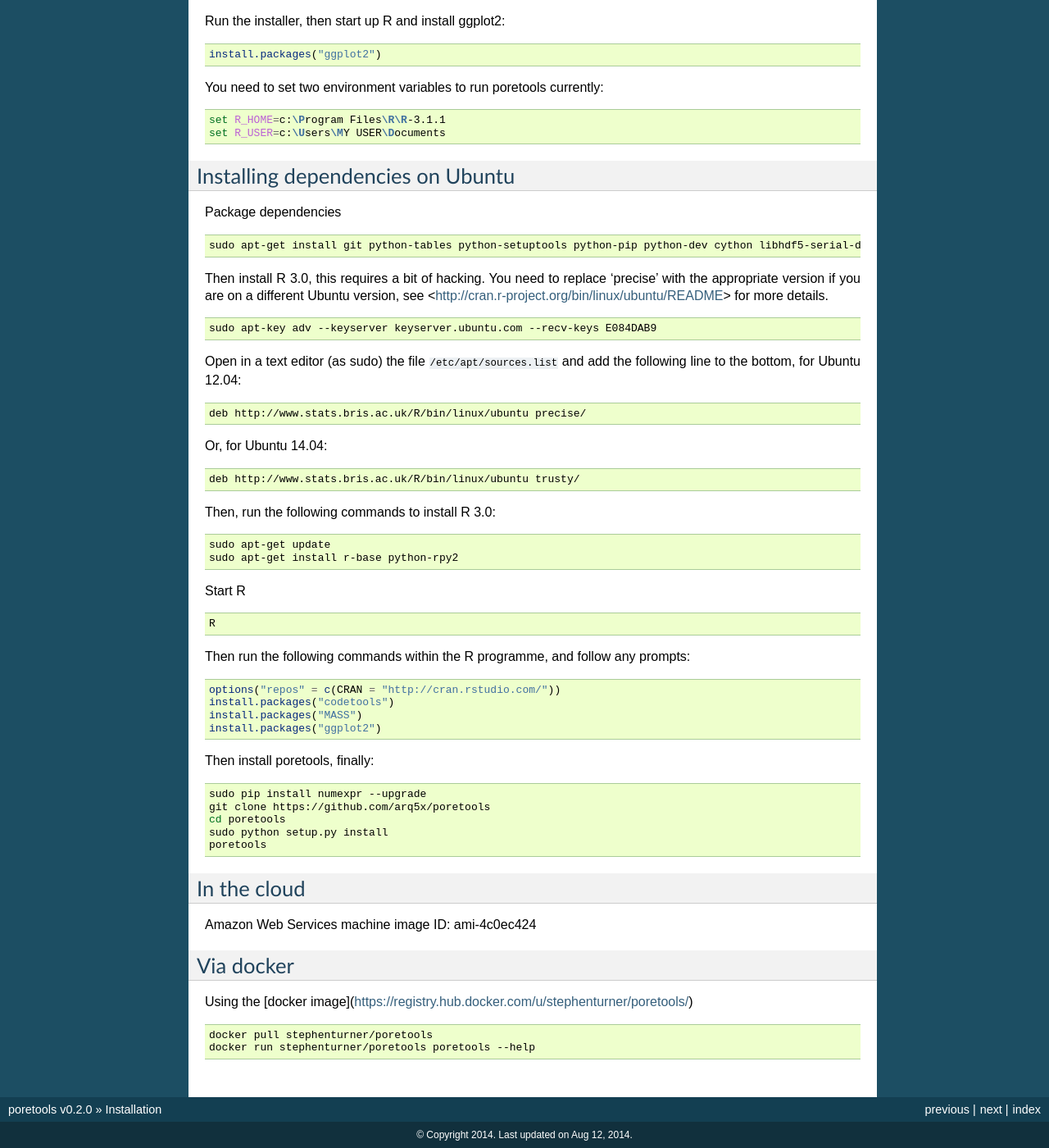
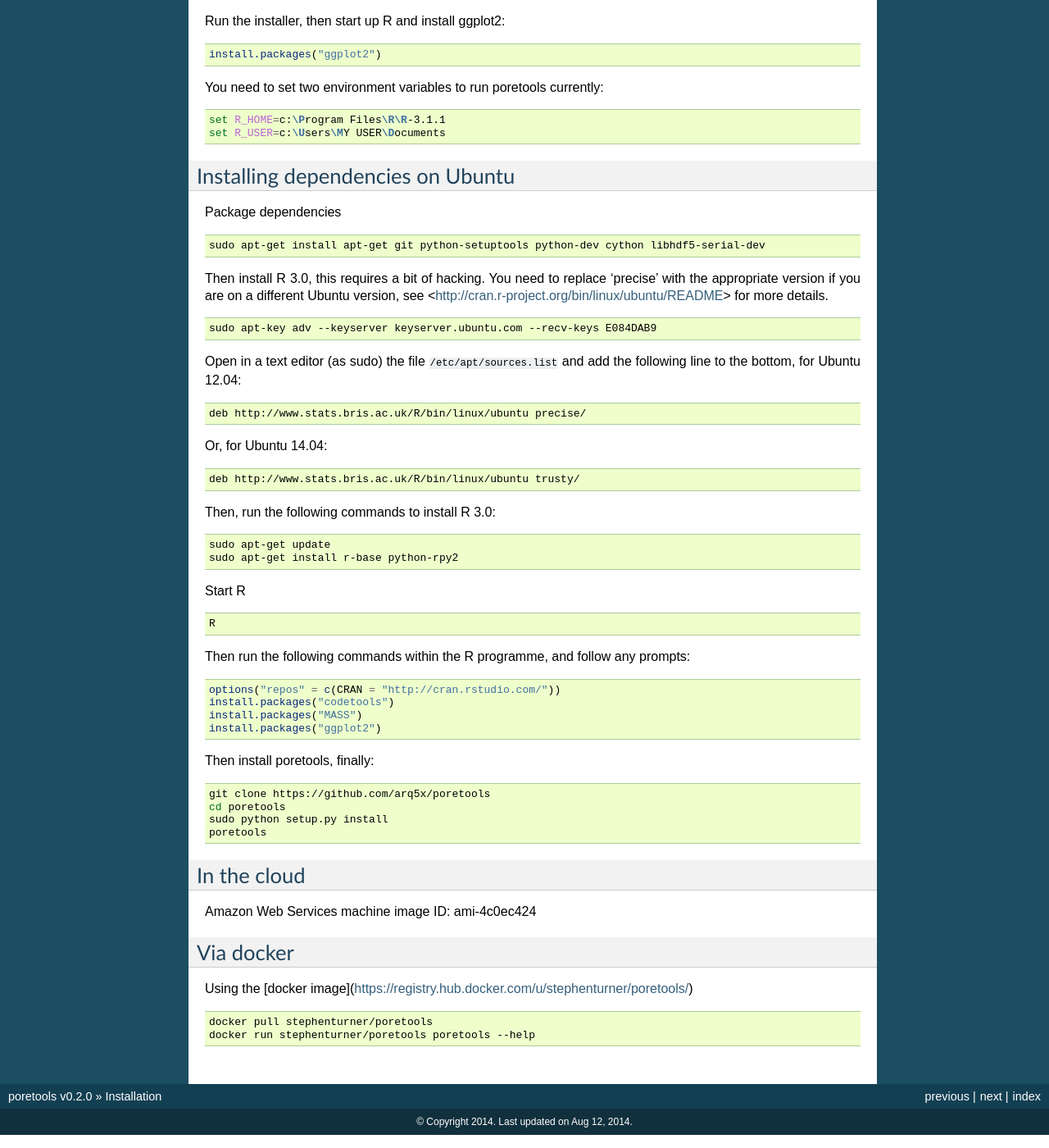
Before and after one commit to arq5x/poretools, a Sphinx documentation site: the page built from docs/content/installation.rst, in a window 1280 px wide and 1400 px high, scrolled down 1016 px. Shown: the whole window at 82% size. Built offline with Sphinx 7.4.7, drawn with Linux system fonts in a browser that asks for light colours; formulas are drawn with MathJax 3.

Commit message:
remove instructions for pytables

```diff
--- a/docs/content/installation.rst
+++ b/docs/content/installation.rst
@@ -79,7 +79,7 @@ Package dependencies
 
 .. code-block:: bash
 
-	sudo apt-get install git python-tables python-setuptools python-pip python-dev cython libhdf5-serial-dev
+	sudo apt-get install apt-get git python-setuptools python-dev cython libhdf5-serial-dev
 
 Then install R 3.0, this requires a bit of hacking. You need to replace 'precise' with the appropriate version if you are on a different Ubuntu version, see <http://cran.r-project.org/bin/linux/ubuntu/README> for more details.
 
@@ -125,7 +125,6 @@ Then install poretools, finally:
 
 .. code-block:: bash
 
-	sudo pip install numexpr --upgrade
 	git clone https://github.com/arq5x/poretools
 	cd poretools
 	sudo python setup.py install
```
